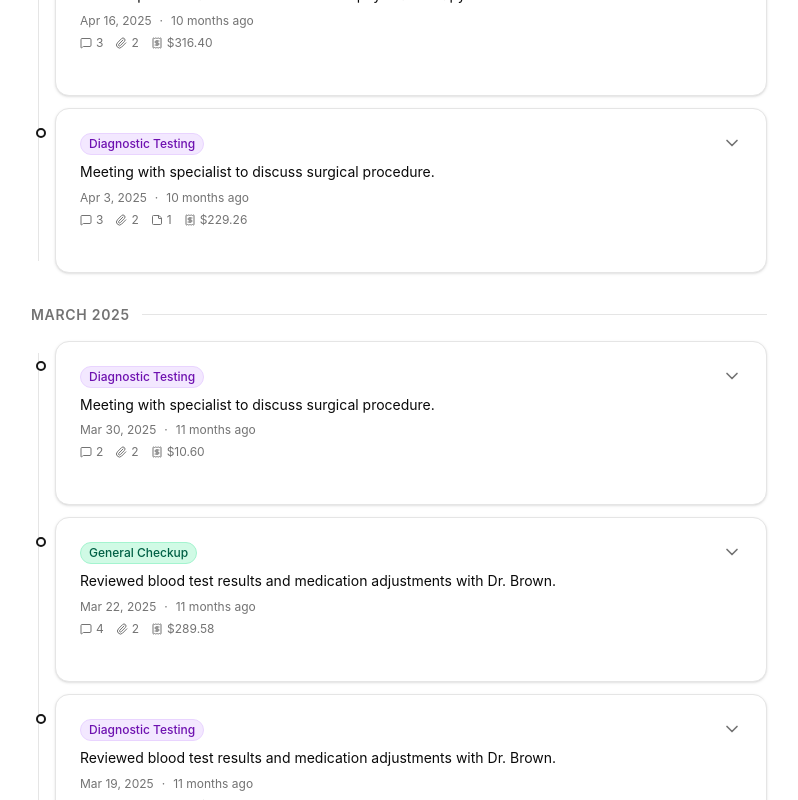
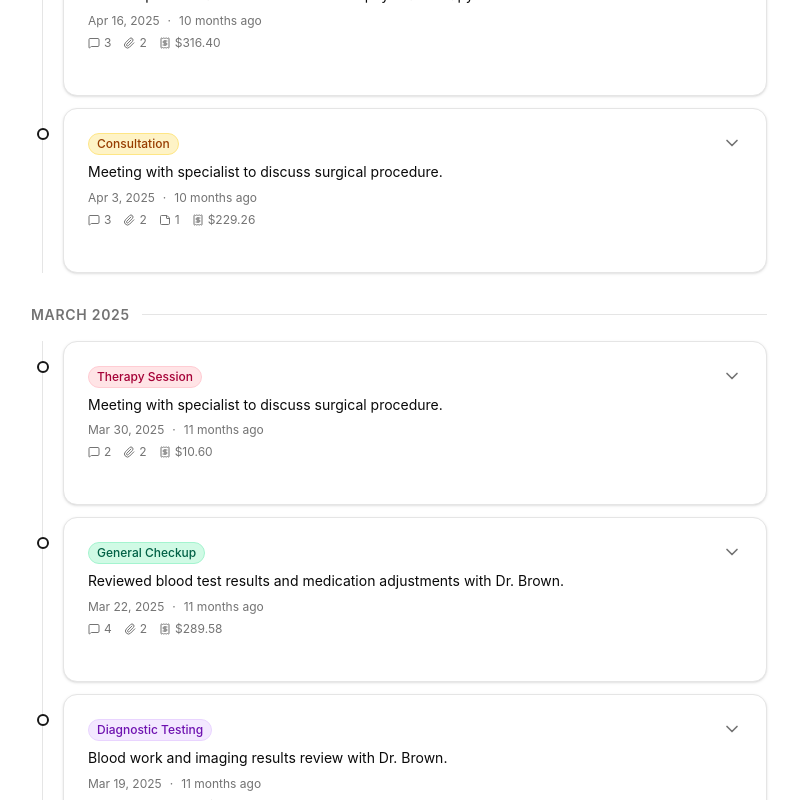
Before and after one commit to jasroopdhingra/health-timeline, a React (Vite) app: page / in a window 1280 px wide. Shown: the part 260-1060 px from the top of the page, without its empty margins (241-1039 px from the left). Built offline with nearby package versions, Linux system fonts and the light colour scheme.

Commit message:
UI Fixes

```diff
--- a/src/components/timeline/EventList.tsx
+++ b/src/components/timeline/EventList.tsx
@@ -32,12 +32,12 @@ export function EventList({ events }: EventListProps) {
             </h2>
             <div className="flex-1 h-px bg-border" />
           </div>
-          <div className="relative pl-6">
-            <div className="absolute left-[7px] top-3 bottom-3 w-px bg-border" />
+          <div className="relative pl-8">
+            <div className="absolute left-[11px] top-0 bottom-0 w-px bg-border" />
             <div className="space-y-3">
               {groupEvents.map((event) => (
                 <div key={event.event_id} className="relative">
-                  <div className="absolute left-[-19px] top-5 h-2.5 w-2.5 rounded-full border-2 border-primary bg-background" />
+                  <div className="absolute left-[-26.5px] top-5 h-3 w-3 rounded-full border-2 border-primary bg-background z-10" />
                   <EventCard event={event} />
                 </div>
               ))}
--- a/src/data/seed.json
+++ b/src/data/seed.json
@@ -46,7 +46,7 @@
       "account_id": "17c5ab27-a3ab-49c1-a5ba-611613769549",
       "event_id": "633da4a3-93aa-4a75-89ed-a851be110f46",
       "create_time": "2025-04-03T18:37:28.859297-04:00",
-      "event_type": "Diagnostic Testing",
+      "event_type": "Consultation",
       "details": "Meeting with specialist to discuss surgical procedure."
     },
     {
@@ -60,7 +60,7 @@
       "account_id": "17c5ab27-a3ab-49c1-a5ba-611613769549",
       "event_id": "ce544997-3602-4834-97fe-1aec70426338",
       "create_time": "2025-03-30T07:40:27.859303-04:00",
-      "event_type": "Diagnostic Testing",
+      "event_type": "Therapy Session",
       "details": "Meeting with specialist to discuss surgical procedure."
     },
     {
@@ -74,7 +74,7 @@
       "account_id": "17c5ab27-a3ab-49c1-a5ba-611613769549",
       "event_id": "3eefd17a-4d45-47a0-b7b3-5989c8300a34",
       "create_time": "2025-04-16T16:02:28.859308-04:00",
-      "event_type": "Diagnostic Testing",
+      "event_type": "Follow-up Appointment",
       "details": "Follow-up visit to assess effectiveness of physical therapy."
     },
     {
@@ -89,7 +89,7 @@
       "event_id": "1307dbc6-b73f-4178-91d7-643a697427a1",
       "create_time": "2025-03-19T16:06:03.859313-04:00",
       "event_type": "Diagnostic Testing",
-      "details": "Reviewed blood test results and medication adjustments with Dr. Brown."
+      "details": "Blood work and imaging results review with Dr. Brown."
     }
   ],
   "messages": [
```
